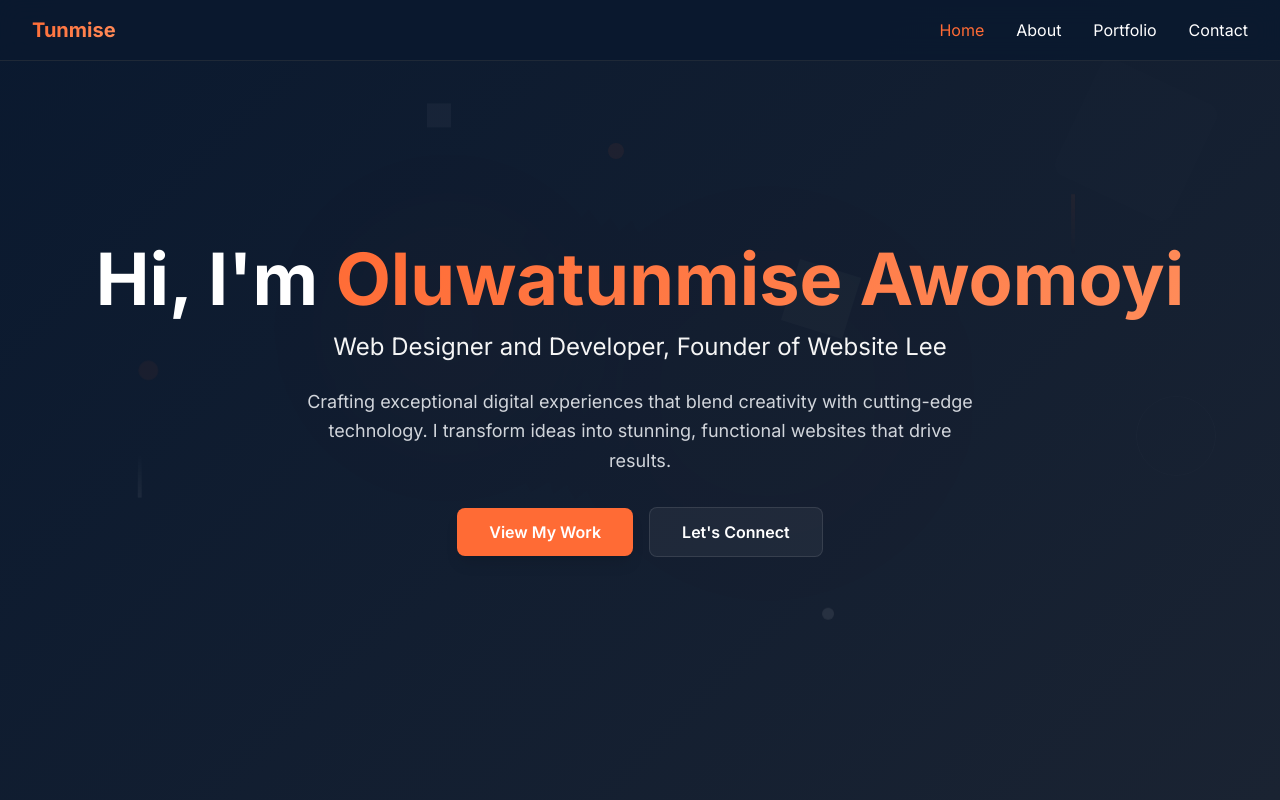
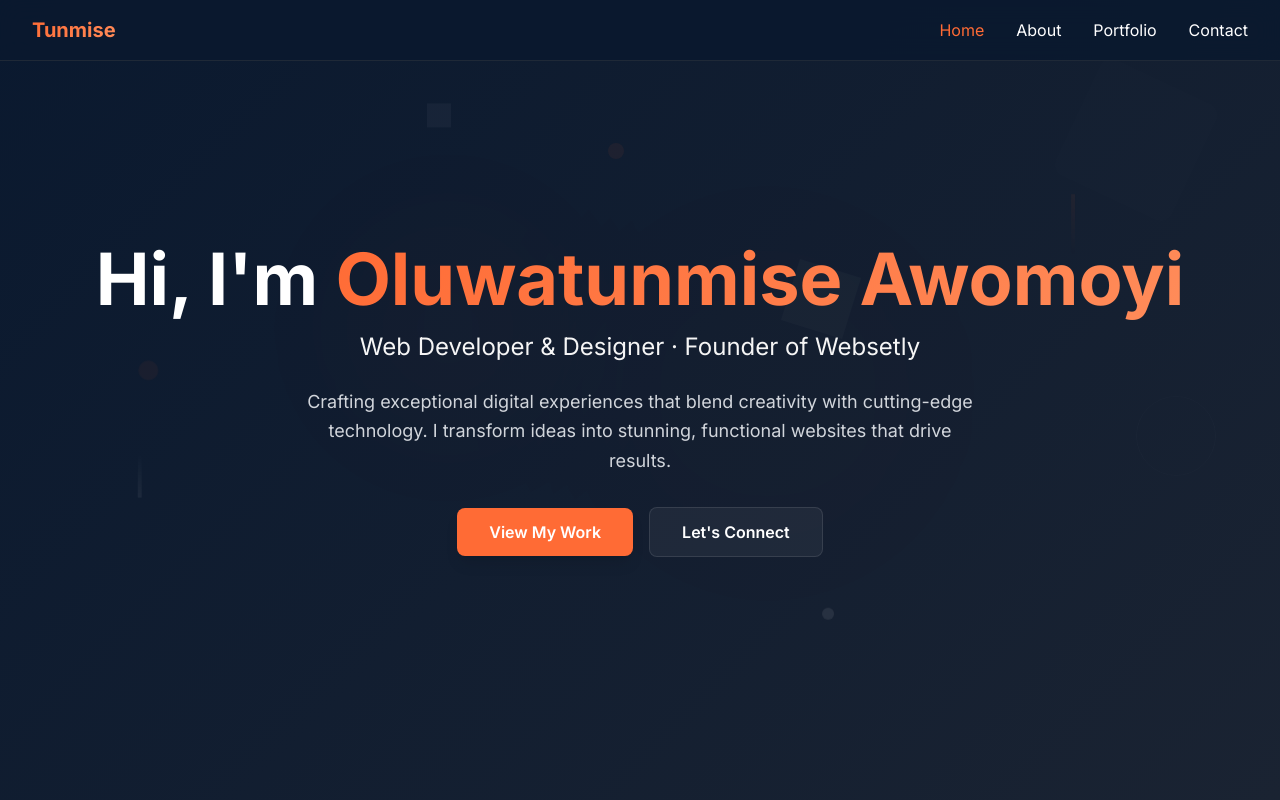
Before and after one commit to dev-tunmise/Personal-Portfolio, a website: page index.html in a window 1280 px wide. Shown: the top 800 px of the page. Drawn offline with nearby package versions, Linux system fonts and the light colour scheme.

Commit message:
Fix hero text to match original: Web Developer & Designer · Founder of Websetly

```diff
--- a/index.html
+++ b/index.html
@@ -170,7 +170,7 @@
                     Hi, I'm <span class="text-gradient">Oluwatunmise Awomoyi</span>
                 </h1>
                 <p class="text-xl md:text-2xl text-light-gray mb-6">
-                    Web Designer and Developer, Founder of Website Lee
+                    Web Developer & Designer · Founder of Websetly
                 </p>
                 <p class="text-lg text-gray-300 mb-8 max-w-2xl mx-auto leading-relaxed">
                     Crafting exceptional digital experiences that blend creativity with cutting-edge technology.
```
